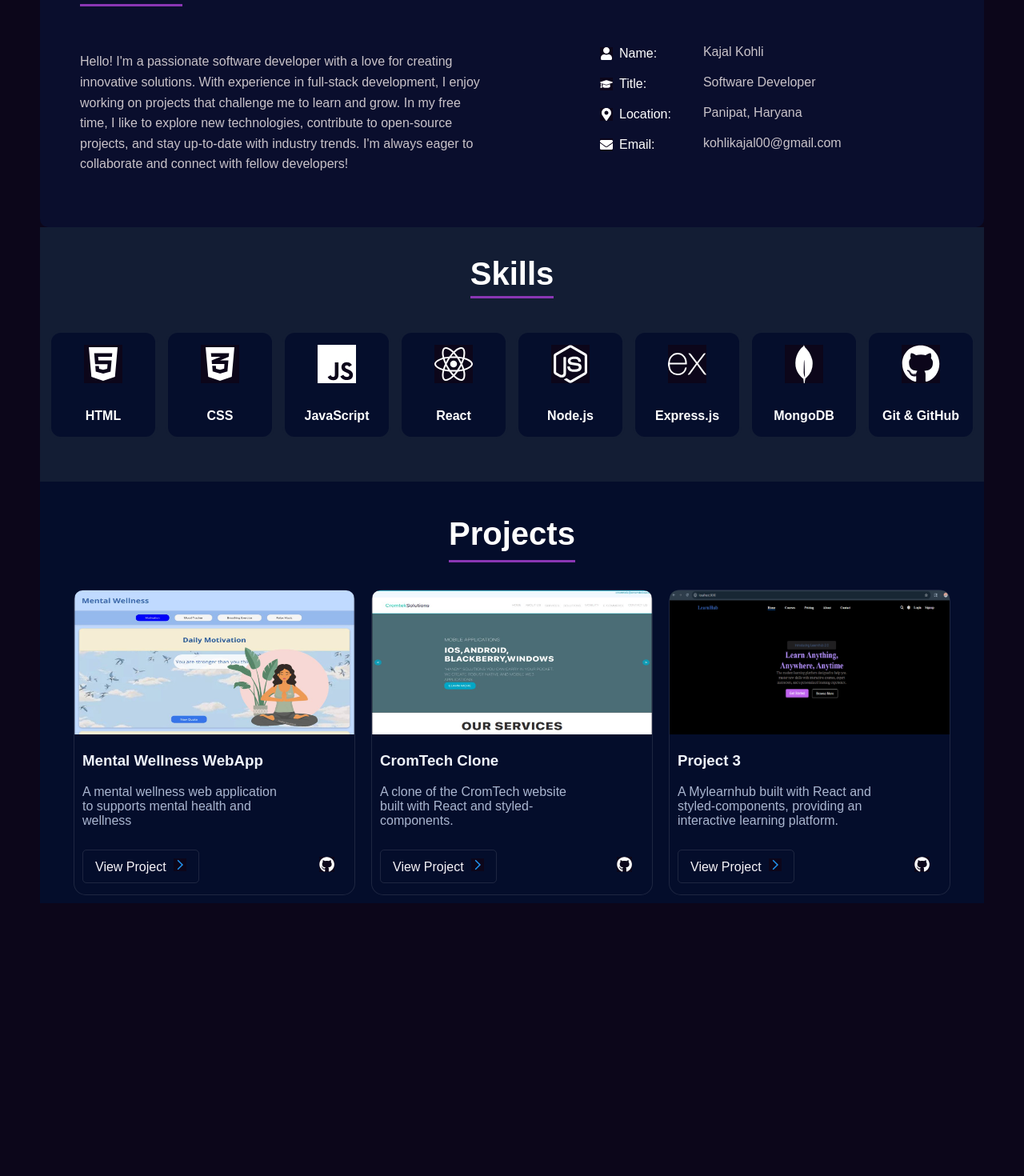
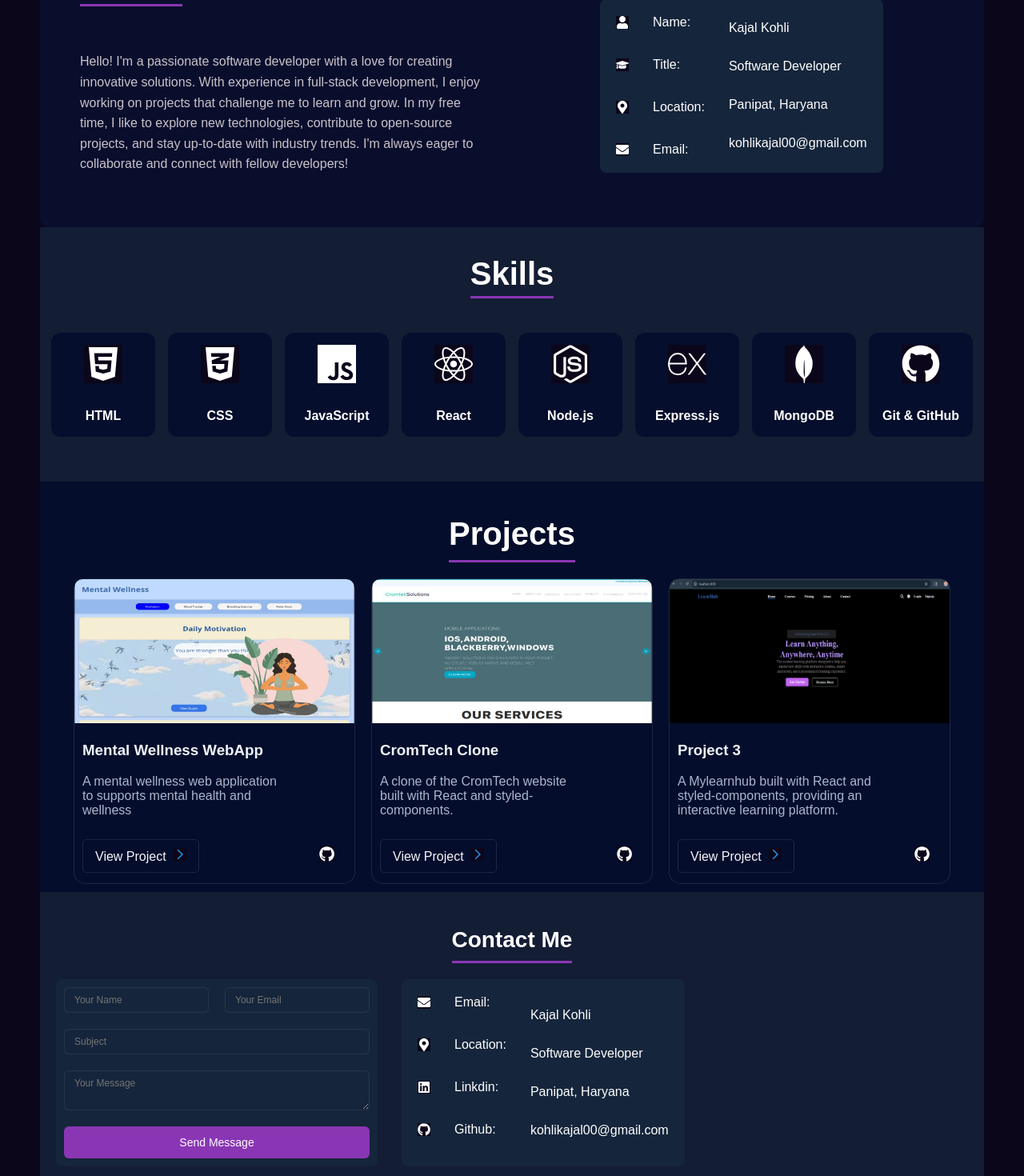
Before and after one commit to kajalkohli9350/MYPORTFOLIO, a React (Vite) app in the folder client/: page / in a window 1280 px wide. Shown: the part 700-2170 px from the top of the page at 80% size. Before the commit the page ends 1849 px from the top, so only its background shows below. Built offline with nearby package versions, Linux system fonts and the light colour scheme.

Commit message:
adding contact

```diff
--- a/client/src/App.jsx
+++ b/client/src/App.jsx
@@ -4,6 +4,8 @@ import About from "./components/About";
 import "./App.css";
 import Skills from "./components/Skills";
 import Projects from "./components/Projects";
+import Contact from "./components/Contact";
+import Footer from "./components/Footer";
 function App() {
   return (
     <>
@@ -12,6 +14,8 @@ function App() {
       <About />
       <Skills />
       <Projects />
+      <Contact />
+<Footer />
     </>
   );
 }
--- a/client/src/components/About.css
+++ b/client/src/components/About.css
@@ -6,32 +6,44 @@
     background-color: rgba(9, 20, 56, 0.622);
   border-radius: 10px;
 }
-.about-icons{
+.about-details {
+    display: flex;
+    flex-direction: row;
+    justify-content: center;
+    gap: 30px;
+    padding: 20px;
+    border-radius: 8px;
+    background-color: rgb(21, 37, 59);
+    margin-top: 40px;
+}
+.about-icons {
     display: flex;
     flex-direction: column;
-    gap: 20px;
-    font-size: 16px;
-    margin-top: 90px;
     background-color: transparent;
-}
-.about-icons span{
-    display: flex;
-    align-items: center;
-    gap: 8px;
-    background-color: transparent;
+   gap: 35px;
 
 }
 .icon-details {
-    margin-top: 70px;
-    line-height: 22px;
+    display: flex;
+    flex-direction: column;
+    align-items: left;
+    color: white;
     background-color: transparent;
+    margin:auto;
+    gap: 30px;
 
 }
-.icon-details p{
-    color:rgb(201, 195, 201);
+.icon-details span {
+    display: flex;
+    align-items: center;
     background-color: transparent;
-
-
+    gap: 30px;
+}
+.about-icons span {
+    display: flex;
+    align-items: center;
+    background-color: transparent;
+    gap: 30px;
 }
 
 .about-container{
@@ -55,14 +67,14 @@ background-color: transparent;
     background-color: transparent;
 
 }
-.about-details{
+/* .about-details{
     display: flex;
     flex-direction: row;
     justify-content: center;
     background-color: transparent;
 
     gap: 40px;
-}
+} */
 @media screen and (max-width: 768px) {
         .about-section {
         flex-direction: column;
--- a/client/src/components/About.jsx
+++ b/client/src/components/About.jsx
@@ -35,10 +35,10 @@ function About() {
           </span>
         </div>
         <div className="icon-details">
-          <p>Kajal Kohli</p>
-          <p>Software Developer</p>
-          <p>Panipat, Haryana</p>
-          <p>kohlikajal00@gmail.com</p>
+          <span>Kajal Kohli</span>
+          <span>Software Developer</span>
+          <span>Panipat, Haryana</span>
+          <span>kohlikajal00@gmail.com</span>
         </div>
       </div>
     </section>
--- /dev/null
+++ b/client/src/components/Contact.css
@@ -0,0 +1,133 @@
+
+.contact-section{
+    align-items: center;
+    background: #131d34;
+    padding: 20px;
+    text-align: center;
+
+}
+
+h2{
+    display: inline-block;
+    font-size: 28px;
+    align-items: center;
+    margin-bottom: 20px;
+    border-bottom:solid  rgb(138, 54, 180);
+    padding-bottom: 10px;
+    background-color: transparent;
+
+}
+
+.contact-details {
+    display: flex;
+    flex-direction: row;
+    justify-content: center;
+    gap: 30px;
+    padding: 20px;
+    border-radius: 8px;
+    background-color: rgb(21, 37, 59);
+}
+.contact-icons {
+    display: flex;
+    flex-direction: column;
+    background-color: transparent;
+   gap: 35px;
+
+}
+.icon-details {
+    display: flex;
+    flex-direction: column;
+    align-items: left;
+    color: white;
+    background-color: transparent;
+    margin:auto;
+    gap: 30px;
+
+}
+.icon-details span {
+    display: flex;
+    align-items: center;
+    background-color: transparent;
+    gap: 30px;
+}
+.contact-icons span {
+    display: flex;
+    align-items: center;
+    background-color: transparent;
+    gap: 30px;
+}
+
+.contact-input1{
+    display: flex;
+    flex-direction: row;
+   gap: 20px;
+
+    background-color: rgb(21, 37, 59);
+
+}
+.container{
+    display: flex;
+    flex-direction: row;
+    gap: 30px;
+    background-color: transparent;
+
+}
+.contact-form{
+    display: flex;
+    flex-direction: column;
+    gap: 20px;
+    background-color: rgb(21, 37, 59);
+    border-radius: 8px;
+    padding: 10px;
+    box-sizing: border-box;
+}
+
+.contact-form input,
+.contact-form textarea{
+    background-color: rgb(21, 37, 59);
+    color: #ffffff;
+    border: 1px solid rgba(255,255,255,0.08);
+    padding: 8px 12px;
+    border-radius: 6px;
+    font-size: 12px;
+    box-sizing: border-box;
+    outline: none;
+}
+
+.contact-input1 input{
+    flex: 1;
+    min-width: 0;
+}
+
+.contact-input2{
+    width: 100%;
+}
+
+.contact-textarea{
+    width: 100%;
+    min-height: 50px;
+    resize: vertical;
+}
+
+.contact-button{
+    padding: 12px 20px;
+    font-size: 14px;
+    border-radius: 6px;
+    background: rgb(138, 54, 180);
+    color: #fff;
+    border: none;
+    cursor: pointer;
+}
+@media (max-width: 768px) {
+    .container {
+        flex-direction: column;
+        align-items: center;
+    }
+    .contact-details {
+        flex-direction: row;
+        align-items: center;
+    }
+    .contact-input1 {
+        flex-direction: column;
+    }
+}
--- a/client/src/components/Contact.jsx
+++ b/client/src/components/Contact.jsx
@@ -0,0 +1,63 @@
+import {
+  FaLinkedin,
+  FaGithub,
+  FaMapMarkerAlt,
+  FaEnvelope,
+} from "react-icons/fa";
+import "./Contact.css";
+function Contact() {
+  return (
+    <div className="contact-section">
+      <h2 className="contact-heading">Contact Me</h2>
+      <div className="container">
+        {/* <div className="contact-details"> */}
+          <form className="contact-form">
+            <div className="contact-input1">
+              <input type="text" placeholder="Your Name" required />
+              <input type="email" placeholder="Your Email" required />
+            </div>
+
+            <input
+              type="text"
+              placeholder="Subject"
+              className="contact-input2"
+              required
+            />
+            <textarea
+              placeholder="Your Message"
+              className="contact-textarea"
+              required
+            ></textarea>
+            <button type="submit" className="contact-button">
+              Send Message
+            </button>
+          </form>
+        {/* </div> */}
+
+        <div className="contact-details">
+          <div className="contact-icons">
+            <span>
+              <FaEnvelope /> Email:
+            </span>
+            <span>
+              <FaMapMarkerAlt /> Location:
+            </span>
+            <span>
+              <FaLinkedin /> Linkdin:
+            </span>
+            <span>
+              <FaGithub /> Github:
+            </span>
+          </div>
+          <div className="icon-details">
+            <span>Kajal Kohli</span>
+            <span>Software Developer</span>
+            <span>Panipat, Haryana</span>
+            <span>kohlikajal00@gmail.com</span>
+          </div>
+        </div>
+      </div>
+    </div>
+  );
+}
+export default Contact;
--- a/client/src/components/Footer.jsx
+++ b/client/src/components/Footer.jsx
@@ -0,0 +1,9 @@
+function Footer(){
+    return(
+        <footer className="footer" style={{display:"flex", flexDirection:"row",gap:"20px", justifyContent:"space-between"}}>
+            <p>&copy; 2026 Kajal Kohli. All rights reserved.</p>
+            <p>Built with heart using MERN stack</p>
+        </footer>
+    );
+}
+export default Footer;
```
